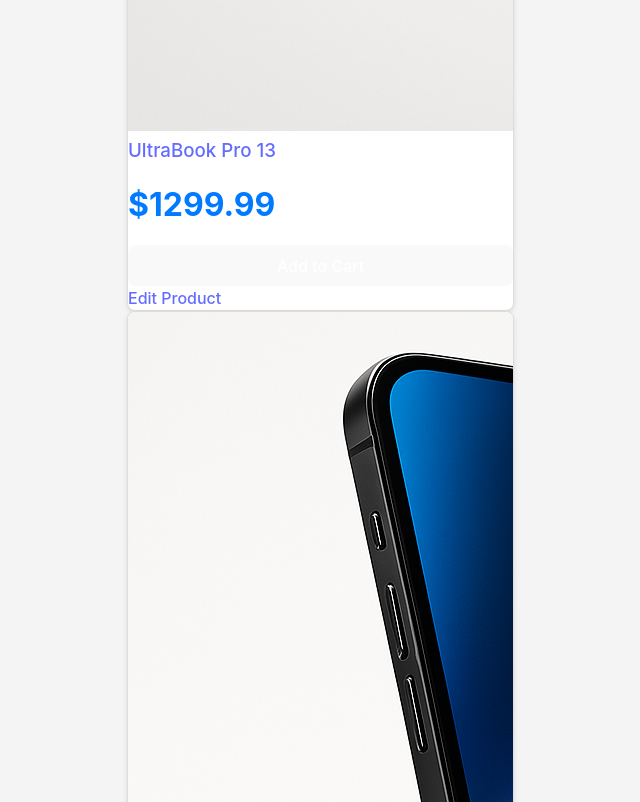
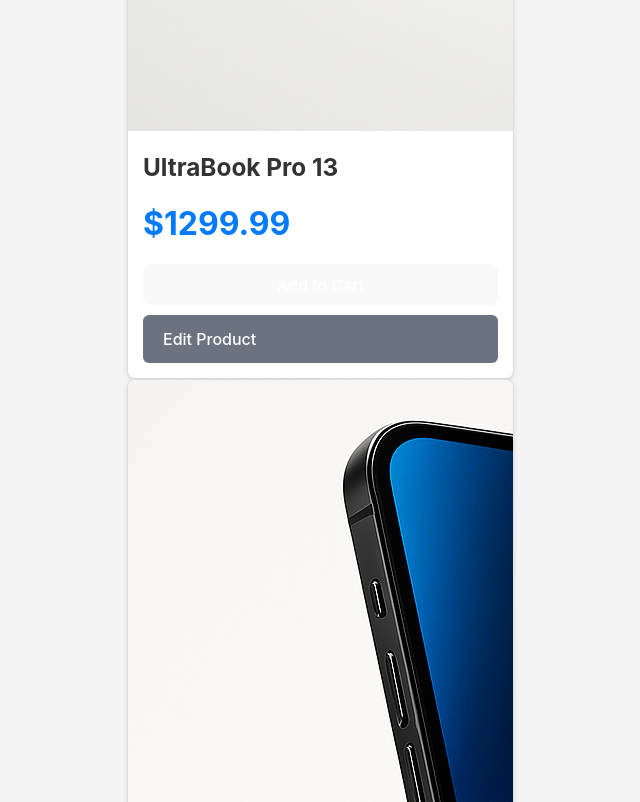
Before and after one commit to t3chE/mygadgetstore-mern, a React (Vite) app in the folder frontend/: page / in a window 1280 px wide. Shown: the part 1098-1900 px from the top of the page, without its empty margins (243-883 px from the left). Built offline with nearby package versions, Linux system fonts and the light colour scheme.

Commit message:
ProductCard.jsx update

```diff
--- a/frontend/src/components/ProductCard.jsx
+++ b/frontend/src/components/ProductCard.jsx
@@ -12,13 +12,14 @@ function ProductCard({ product }) {
     <div className="product-card">
       <Link to={`/products/${product.id}`}>
         <img
-          src={product.image || '/images/placeholder.jpg'} // <-- CHANGED THIS LINE: product.image
+          src={product.image || '/images/placeholder.jpg'}
           alt={product.name}
           className="product-image"
         />
       </Link>
+      <div className="product-card-content"> {/* Add a content wrapper for padding and flex */}
       <h3>
-        <Link to={`/products/${product.id}`} className="product-title">
+        <Link to={`/products/${product.id}`} className="product-card-name">
           {product.name}
         </Link>
       </h3>
@@ -26,9 +27,10 @@ function ProductCard({ product }) {
       <button className="add-to-cart-button">Add to Cart</button>
 
       {/* This button will navigate to the edit product form */}
-      <Link to={`/edit/${product.id}`} className="edit-product-button">
+      <Link to={`/edit/${product.id}`} className="edit-product-button btn secondary-btn" style={{ marginTop: '10px'}}>
         Edit Product
       </Link>
+      </div>
     </div>
   );
 }
```
